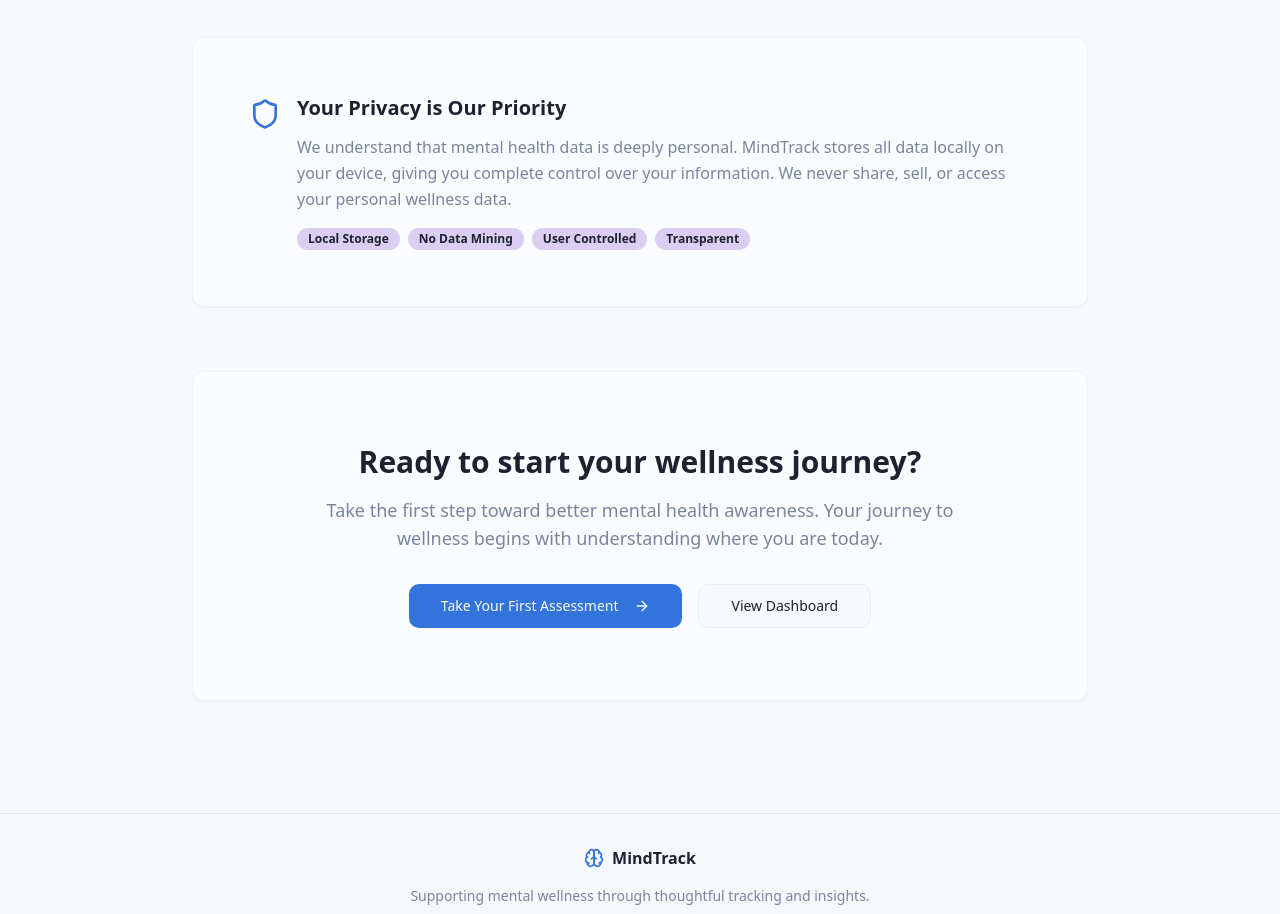
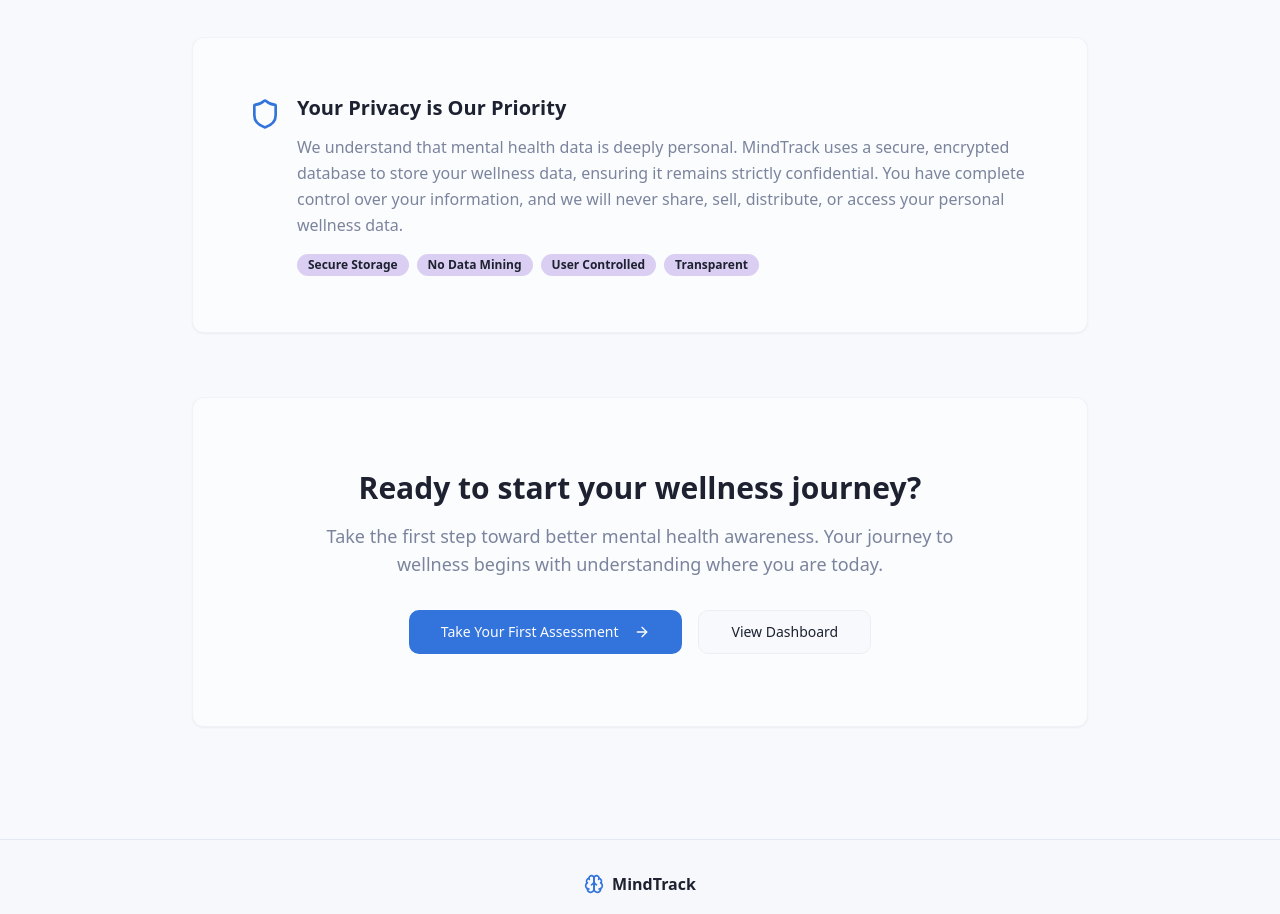
Before and after one commit to sidved890/moodsense-connect, a React (Vite) app: page /about in a window 1280 px wide. Shown: the part 2100-3014 px from the top of the page. Built offline with nearby package versions, Linux system fonts and the light colour scheme.

Commit message:
Update privacy section text and tags
Update the description text to reflect secure database storage and change the "Local Storage" tag to "Secure Storage".

```diff
--- a/src/pages/About.tsx
+++ b/src/pages/About.tsx
@@ -169,12 +169,10 @@ const About = () => {
                 <div>
                   <h3 className="text-xl font-semibold mb-3">Your Privacy is Our Priority</h3>
                   <p className="text-muted-foreground leading-relaxed mb-4">
-                    We understand that mental health data is deeply personal. MindTrack stores all data locally
-                    on your device, giving you complete control over your information. We never share, sell, or
-                    access your personal wellness data.
+                    We understand that mental health data is deeply personal. MindTrack uses a secure, encrypted database to store your wellness data, ensuring it remains strictly confidential. You have complete control over your information, and we will never share, sell, distribute, or access your personal wellness data.
                   </p>
                   <div className="flex flex-wrap gap-2">
-                    <Badge variant="secondary">Local Storage</Badge>
+                    <Badge variant="secondary">Secure Storage</Badge>
                     <Badge variant="secondary">No Data Mining</Badge>
                     <Badge variant="secondary">User Controlled</Badge>
                     <Badge variant="secondary">Transparent</Badge>
```
